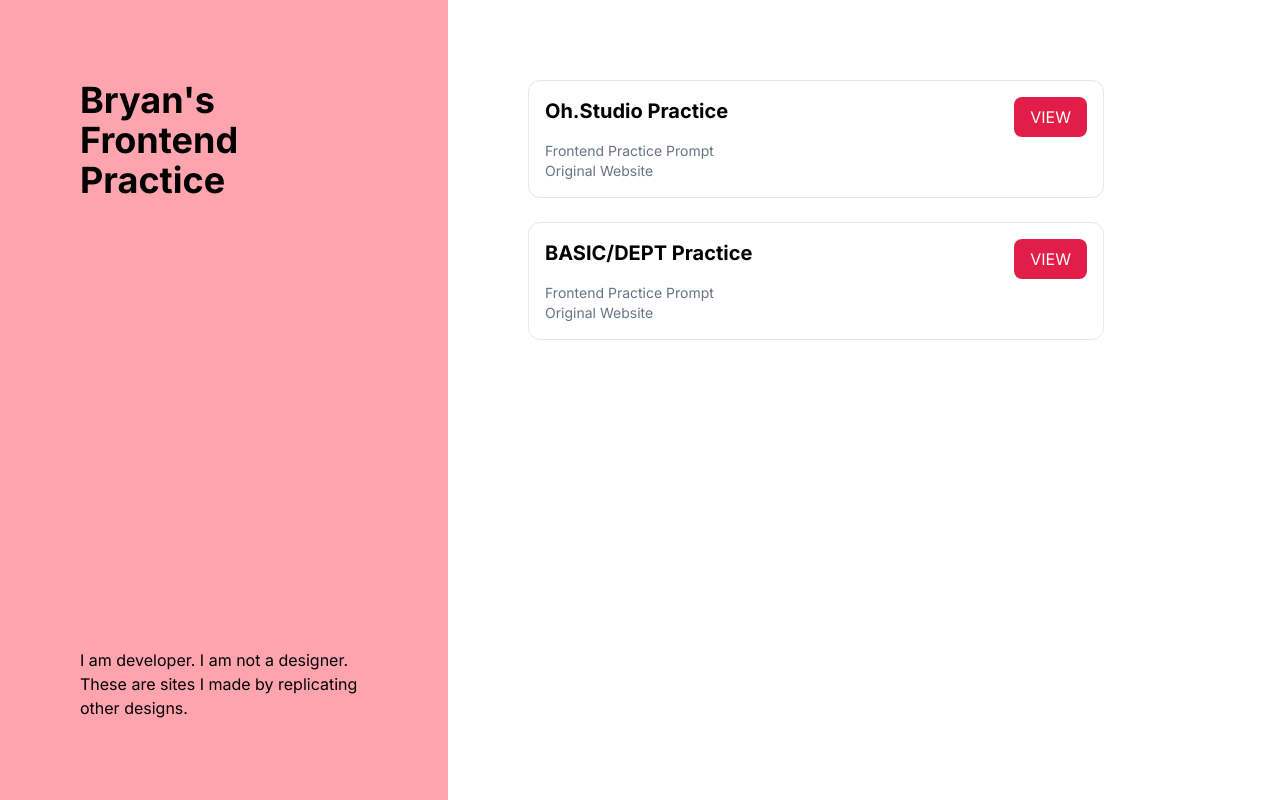
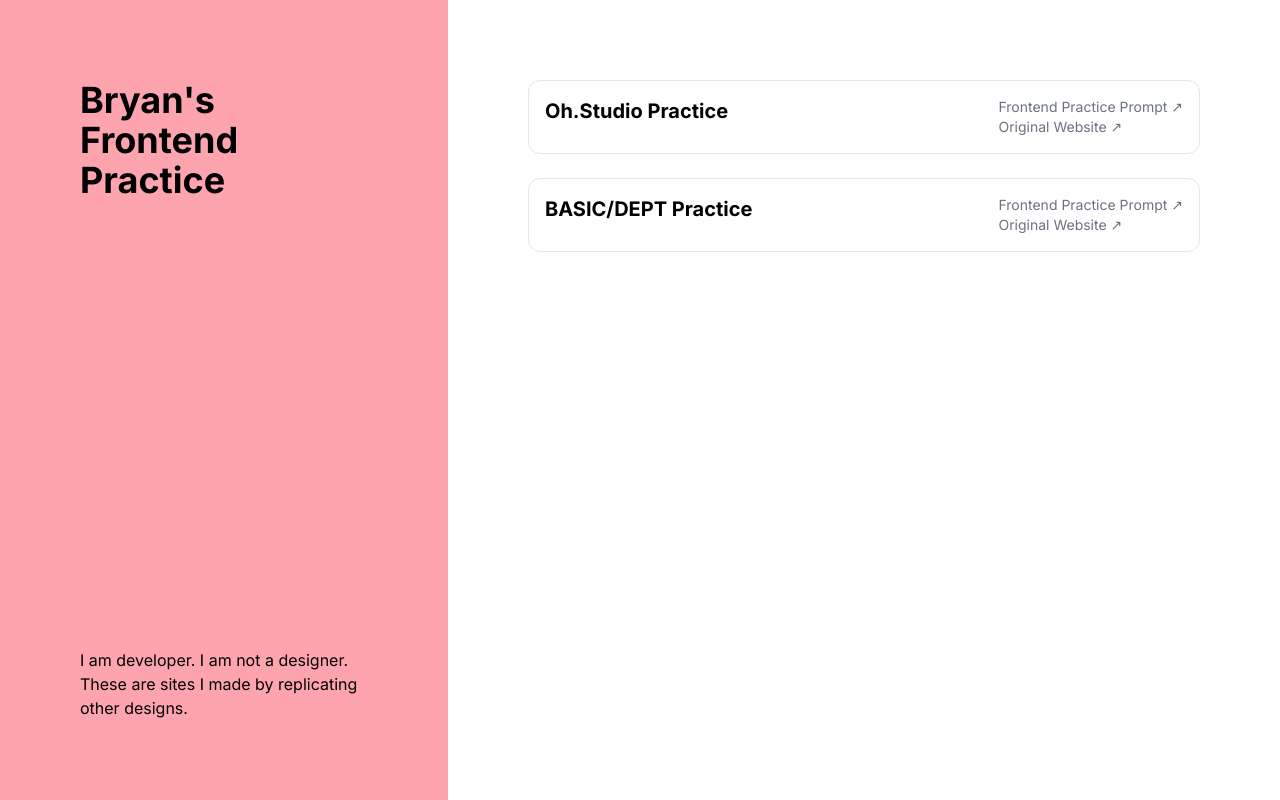
Before and after one commit to bryndsey/frontend-practice, a Next.js app: page / in a window 1280 px wide. Built offline with nearby package versions, Linux system fonts and the light colour scheme.

Commit message:
Try to simplify project items

```diff
--- a/src/app/page.tsx
+++ b/src/app/page.tsx
@@ -17,33 +17,25 @@ function ProjectItem({
   const useLink = !isInProgress || process.env.NODE_ENV === "development";
 
   return (
-    <li className="flex w-full max-w-xl flex-row flex-wrap items-start justify-between gap-4 rounded-xl border p-4">
-      <div className="flex flex-col">
-        <h2 className="pb-4 text-xl font-bold">{name}</h2>
+    <div className="flex w-full max-w-sm flex-col justify-between gap-8 overflow-clip rounded-xl border p-4 sm:max-w-lg md:flex-row">
+      <Link href={useLink ? href : ""} className="hover:underline">
+        <h2 className="text-xl font-bold">{name}</h2>
+      </Link>
+      <div className="flex flex-col items-end text-end">
         <a
           href={frontendPracticeUrl}
-          className="text-sm text-gray-500 hover:text-gray-400"
+          className="text-sm text-gray-500 hover:underline"
         >
-          Frontend Practice Prompt
+          Frontend Practice Prompt ↗
         </a>
         <a
           href={originalSiteUrl}
-          className="text-sm  text-gray-500 hover:text-gray-400"
+          className="text-sm text-gray-500 hover:underline"
         >
-          Original Website
+          Original Website ↗
         </a>
       </div>
-      {useLink ? (
-        <Link
-          href={href}
-          className="rounded-lg bg-rose-600 px-4 py-2 text-white transition-colors hover:-translate-y-0.5 hover:bg-rose-500 active:translate-y-0.5 active:bg-rose-700"
-        >
-          VIEW
-        </Link>
-      ) : (
-        <p>Coming soon!</p>
-      )}
-    </li>
+    </div>
   );
 }
 
```
